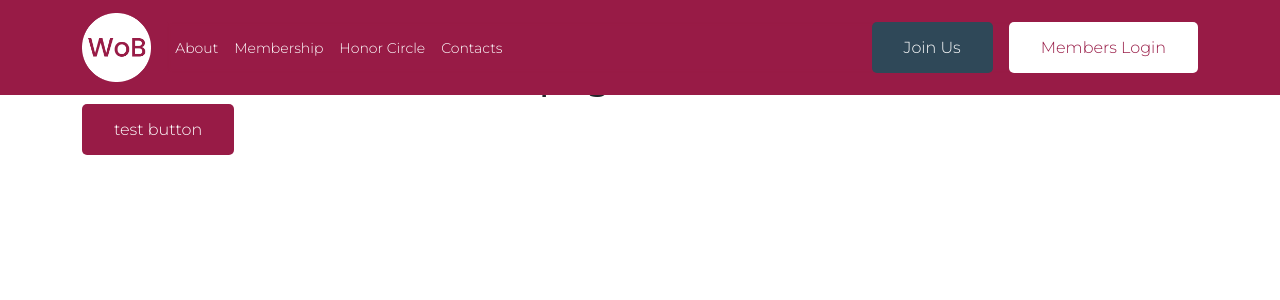
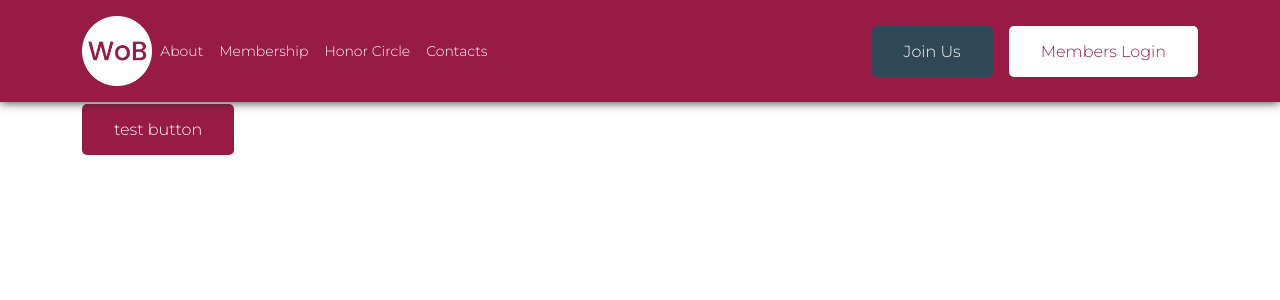
Before and after one commit to Hello-Misha/wob, a Next.js app: page / in a window 1280 px wide. Shown: the top 300 px of the page. Built offline with nearby package versions, Linux system fonts and the light colour scheme.

Commit message:
header edits

```diff
--- a/src/components/global/Header.js
+++ b/src/components/global/Header.js
@@ -1,7 +1,8 @@
 "use client";
 import React, { useState, useEffect } from "react";
-import { Container, Navbar, Nav } from "react-bootstrap";
+import { Container } from "react-bootstrap";
 import Image from "next/image";
+import Link from "next/link";
 
 import { AiOutlineClose } from "react-icons/ai";
 import { BiMenu } from "react-icons/bi";
@@ -61,35 +62,32 @@ const Header = () => {
   ];
 
   return (
-    <Navbar expand="lg" fixed="top" className="bg-lipstick">
-      <Container>
-        <Navbar.Brand href="/">
+    <header className={classes.header}>
+      <Container
+        className={`d-flex justify-content-between my-3 ${
+          size.width < 992 ? "align-items-start" : "align-items-center"
+        }`}
+      >
+        <Link href="/">
           <Image
             src={logo}
             alt="logo"
-            className={`img-fluid`}
+            // className={`img-fluid`}
             width={75}
             height={75}
           />
-        </Navbar.Brand>
-        <div className={classes.menuControls}>
-          {menuOpen ? (
-            <BiMenu onClick={menuToggleHandler} />
-          ) : (
-            <AiOutlineClose onClick={menuToggleHandler} />
-          )}
-        </div>
+        </Link>
+
         <div
-          // id="navbar"
           className={`${classes.navbar} ${
             menuOpen && size.width < 992 ? "hidden" : ""
           }`}
         >
           <div className={classes.navbar__container}>
             {navLinks.map((link, index) => (
-              <Nav.Link key={index} href={link.href}>
+              <Link key={index} href={link.href}>
                 <p className={`text white mb-0 mx-2 `}>{link.text}</p>
-              </Nav.Link>
+              </Link>
             ))}
           </div>
           <div className={classes.navbar__container}>
@@ -110,8 +108,15 @@ const Header = () => {
             />
           </div>
         </div>
+        <div className={`${classes.menuControls}`}>
+          {menuOpen ? (
+            <BiMenu onClick={menuToggleHandler} />
+          ) : (
+            <AiOutlineClose onClick={menuToggleHandler} />
+          )}
+        </div>
       </Container>
-    </Navbar>
+    </header>
   );
 };
 
--- a/src/components/global/Header.module.scss
+++ b/src/components/global/Header.module.scss
@@ -1,25 +1,33 @@
 @import "../../styles/variables";
+
+.header {
+  position: fixed;
+  top: 0;
+  right: 0;
+  left: 0;
+  z-index: 1030;
+  width: 100%;
+  background-color: $Lipstick;
+  box-shadow: 0px 0px 10px $Charcoal;
+}
 
 .navbar {
   width: 100%;
   flex-direction: column;
   justify-content: space-between;
 
-  backdrop-filter: blur(2px);
-  transform: translate(0);
-  transition: 0.3s ease transform;
+  margin-top: 3rem;
   @include breakpoint(lg) {
+    margin: 0;
     display: flex;
     flex-direction: row;
     justify-content: space-between;
   }
 
   &__container {
-    // width: 100%;
     display: flex;
     flex-direction: column;
     align-items: center;
-    // justify-content: space-between;
     margin: 2rem 0;
     @include breakpoint(lg) {
       margin: 0;
@@ -46,7 +54,10 @@
   align-items: center;
   font-size: 3rem;
   transition: 0.3s ease all;
+
   position: relative;
+  top: 0;
+  right: 0;
 
   @include breakpoint(lg) {
     display: none;
```
